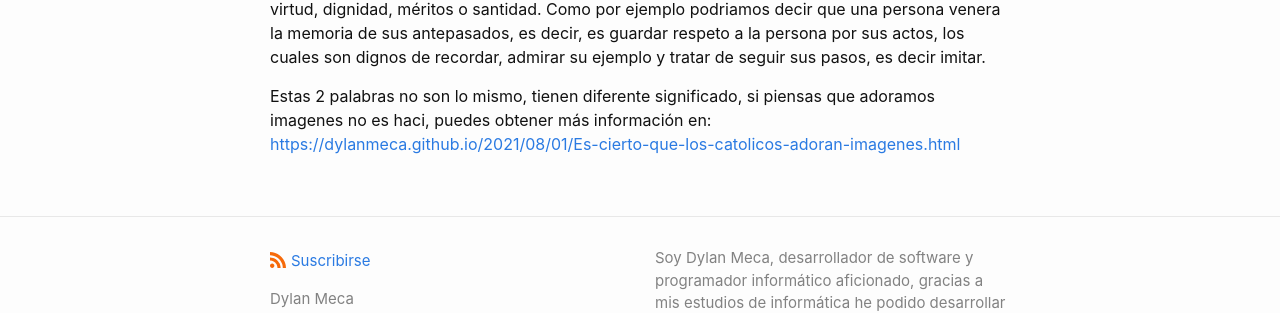
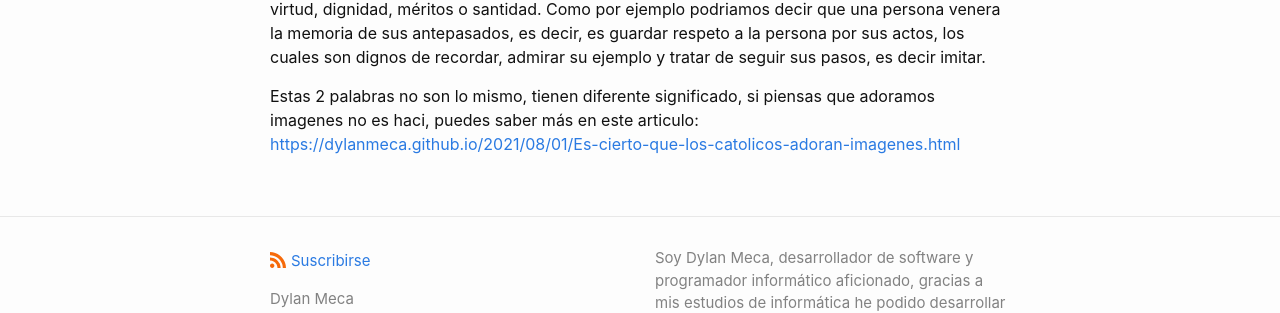
Before and after one commit to dylanmeca/dylanmeca.github.io, a Jekyll site: the page built from _posts/2021-09-14-Que-significa-venerar.md, in a window 1280 px wide. Shown: the part 500-813 px from the top of the page. Built offline with Jekyll 4.4.1, drawn with Linux system fonts in a browser that asks for light colours; a script that is not in the unit is left out; comment, search, counter and statistics services are not loaded.

Commit message:
Update 2021-09-14-Que-significa-venerar.md

```diff
--- a/_posts/2021-09-14-Que-significa-venerar.md
+++ b/_posts/2021-09-14-Que-significa-venerar.md
@@ -18,4 +18,4 @@ Adorar significa: Rendir culto a la persona o cosa que se considera divina. Solo
 Venerar significa: Sentir y demostrar gran amor y respeto a una cosa o a una persona por su virtud, dignidad, méritos o santidad. Como por ejemplo podriamos decir que una persona venera la memoria de sus antepasados, es decir, es guardar respeto
 a la persona por sus actos, los cuales son dignos de recordar, admirar su ejemplo y tratar de seguir sus pasos, es decir imitar.
 
-Estas 2 palabras no son lo mismo, tienen diferente significado, si piensas que adoramos imagenes no es haci, puedes obtener más información en: [https://dylanmeca.github.io/2021/08/01/Es-cierto-que-los-catolicos-adoran-imagenes.html](https://dylanmeca.github.io/2021/08/01/Es-cierto-que-los-catolicos-adoran-imagenes.html)
+Estas 2 palabras no son lo mismo, tienen diferente significado, si piensas que adoramos imagenes no es haci, puedes saber más en este articulo: [https://dylanmeca.github.io/2021/08/01/Es-cierto-que-los-catolicos-adoran-imagenes.html](https://dylanmeca.github.io/2021/08/01/Es-cierto-que-los-catolicos-adoran-imagenes.html)
```
